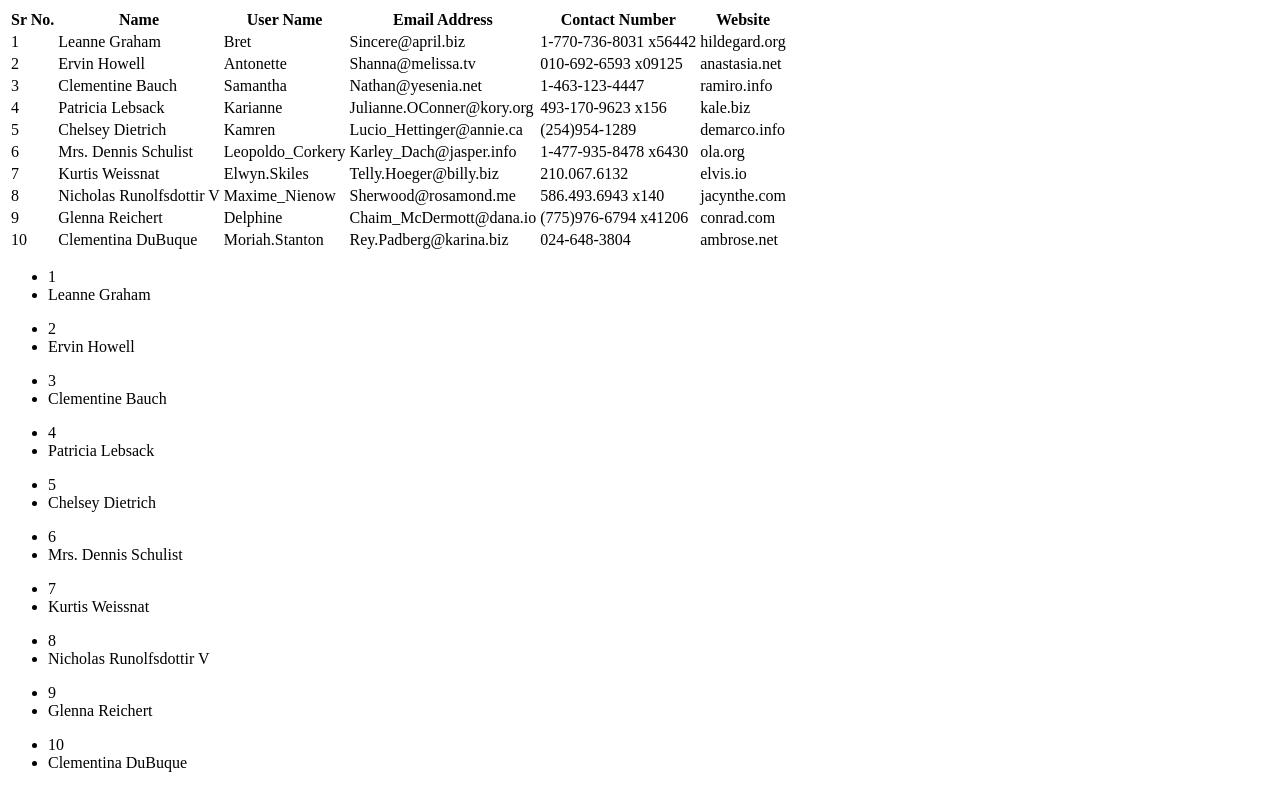
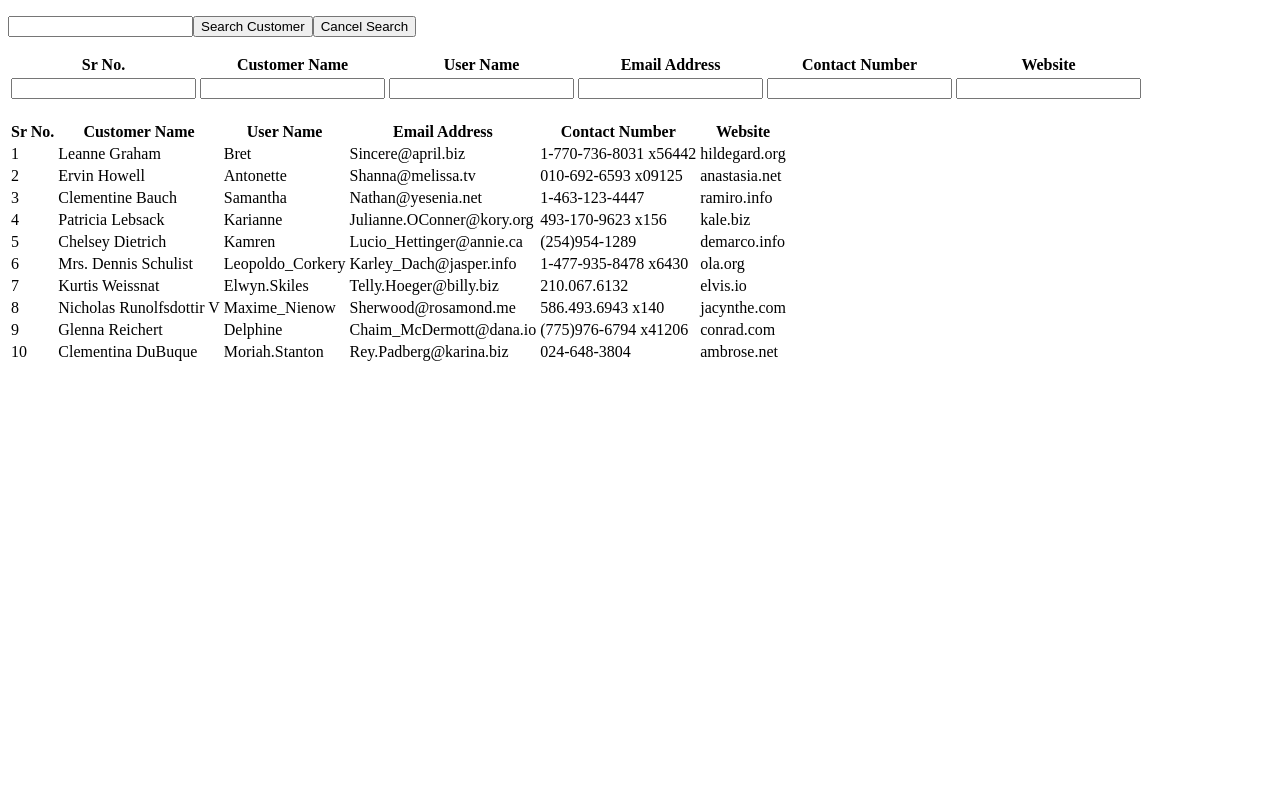
Before and after one commit to hedyatullah/my-app, a React (Create React App) app: page / in a window 1280 px wide. Built offline with nearby package versions, Linux system fonts and the light colour scheme.

Commit message:
changes made

```diff
--- /dev/null
+++ b/src/components/InsetDataForm.js
@@ -0,0 +1,31 @@
+import React, { Component } from 'react';
+
+class InsetDataForm extends Component {
+    render(){
+        console.log('insetdata...')
+        console.log('props' + this.props.serachres);
+        return(
+            <tbody>
+                <tr>
+                    <td><input type='text' ref='id' value={this.showdata()}/></td>
+                    <td><input type='text' ref='name' /></td>
+                    <td><input type='text' ref='username' /></td>
+                    <td><input type='text' ref='email' /></td>
+                    <td><input type='text' ref='phone' /></td>
+                    <td><input type='text' ref='website' /></td>
+                </tr>
+            </tbody>
+        )
+    }
+    showdata(){
+        if(this.props.serachres == undefined){
+            //this.refs.id.value = '';
+            console.log('undefined');
+        }
+        else{
+            console.log('defined...value should be appear')
+            console.log(this.props.searches);
+        }
+    }
+}
+export default InsetDataForm;
--- a/src/components/list.js
+++ b/src/components/list.js
@@ -1,19 +1,70 @@
 import React, { Component } from 'react';
 
 import ListItem from './listItem.js';
-import NewListItem from './NewListItem.js'
+import NewListItem from './NewListItem.js';
+import InsetDataForm from './InsetDataForm.js';
+import Listheader from './listheader.js';
 
-import mydata from '../users.json';
+import mdata from '../users.json';
+import mydata1 from '../users1.json';
 
 
 class List extends Component {
+    constructor(){
+        super();
+        this.state = {
+            mydata: mdata,
+            searchresults: []
+        }
+    }
     render(){
+        const listheader = ['Sr No.','Customer Name','User Name','Email Address','Contact Number','Website'];
         return(
             <div>
-                <ListItem mydata={mydata} />
-                <NewListItem mydata={mydata} />
+                <p>
+                    <input type="text" ref='search' />
+                    <button onClick={this.searchcustomer.bind(this)}>Search Customer</button>
+                    <button onClick={this.cancelcustomersearch.bind(this)}>Cancel Search</button>
+                </p>
+                <table>
+                <Listheader listhead={listheader} />
+                <InsetDataForm serachres={this.state.searchresults} />
+                </table>
+                <br />
+                <table>
+                    <Listheader listhead={listheader} />
+
+                    <ListItem mydata={this.state.mydata} />
+                </table>
             </div>
         )
     }
+    cancelcustomersearch(){
+        if(this.refs.search.value == ''){
+            alert('Text box is empty.')
+        }
+        else{
+            this.setState({mydata:this.oldmydata});
+            this.refs.search.value ='';
+        }
+    }
+
+    searchcustomer(){
+        let textval = this.refs.search.value;
+        console.log(textval);
+        this.oldmydata = this.state.mydata;
+
+        if(this.refs.search.value == ''){
+            alert('Text box is empty.')
+        }
+        else{
+            let searchresult = this.state.mydata.filter(function(item,index){
+                return(item.username.indexOf(textval) >-1) ? true:false
+            })
+            this.setState({searchresults:searchresult});
+            console.log(searchresult);
+
+        }
+    }
 }
 export default List;
--- a/src/components/listItem.js
+++ b/src/components/listItem.js
@@ -1,21 +1,11 @@
 import React, { Component } from 'react';
 
+import Listheader from './listheader.js';
 
 export default class ListItem extends Component {
     render(){
         console.log(this.props.mydata);
         return(
-            <table>
-                <thead>
-                    <tr>
-                        <th>Sr No.</th>
-                        <th>Name</th>
-                        <th>User Name</th>
-                        <th>Email Address</th>
-                        <th>Contact Number</th>
-                        <th>Website</th>
-                    </tr>
-                </thead>
                 <tbody>
                     {
                         this.props.mydata.map((row,index) => {
@@ -32,7 +22,6 @@ export default class ListItem extends Component {
                         })
                     }
                 </tbody>
-            </table>
         )
     }
 }
--- /dev/null
+++ b/src/components/listheader.js
@@ -0,0 +1,23 @@
+import React, { Component } from 'react';
+
+class Listheader extends Component {
+    render(){
+        //console.log(this.props.listhead);
+        return(
+            <thead>
+                <tr>
+                    {this.listheaderfun()}
+                </tr>
+            </thead>
+        )
+    }
+    listheaderfun(){
+        let listheaderdata = this.props.listhead;
+        let final=[];
+        for(let i=0;i<listheaderdata.length;i++){
+            final.push(<th key={'col_'+i}>{listheaderdata[i]}</th>)
+        }
+        return final;
+    }
+}
+export default Listheader;
--- /dev/null
+++ b/src/users1.json
@@ -0,0 +1,26 @@
+[
+  {
+    "id": 1,
+    "name": "Leanne Graham",
+    "username": "Bret",
+    "email": "Sincere@april.biz",
+    "phone": "1-770-736-8031 x56442",
+    "website": "hildegard.org"
+  },
+  {
+    "id": 2,
+    "name": "Ervin Howell",
+    "username": "Antonette",
+    "email": "Shanna@melissa.tv",
+    "phone": "010-692-6593 x09125",
+    "website": "anastasia.net"
+  },
+  {
+    "id": 3,
+    "name": "Clementine Bauch",
+    "username": "Samantha",
+    "email": "Nathan@yesenia.net",
+    "phone": "1-463-123-4447",
+    "website": "ramiro.info"
+  }
+]
```
